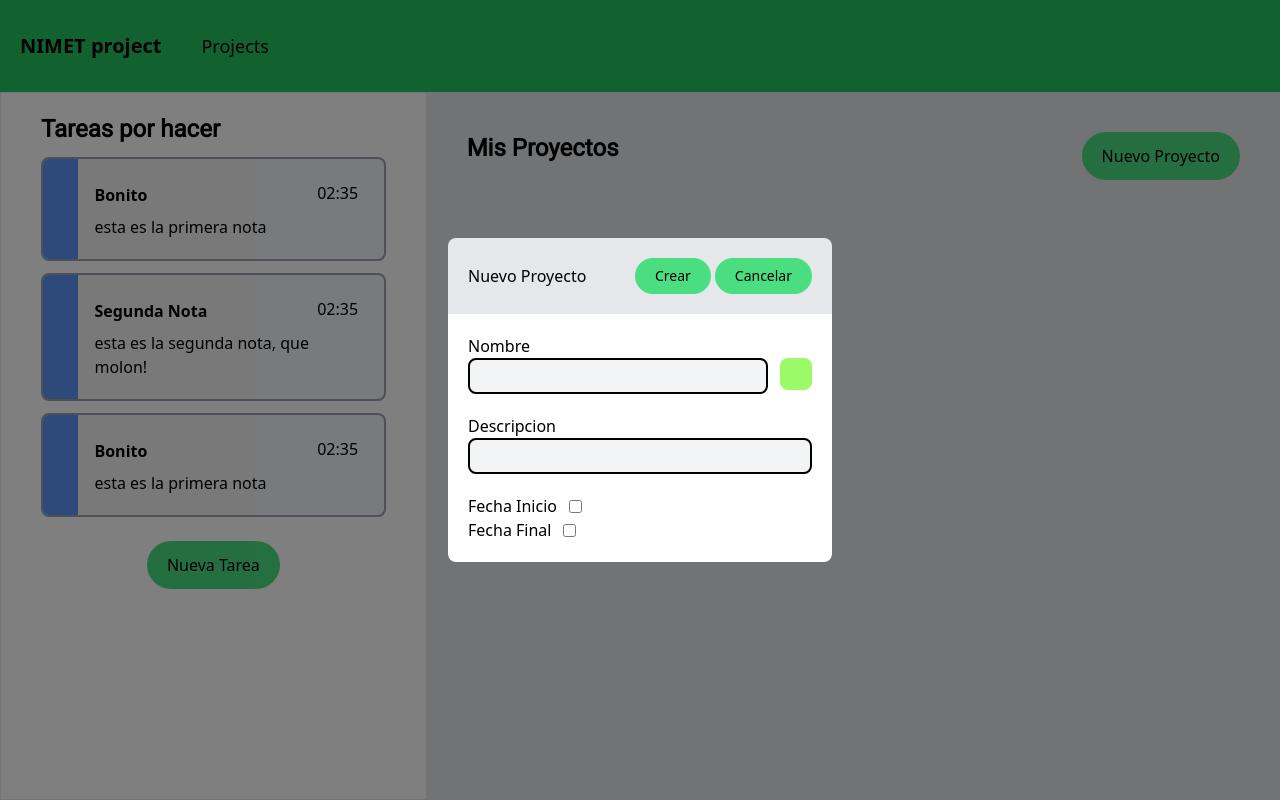
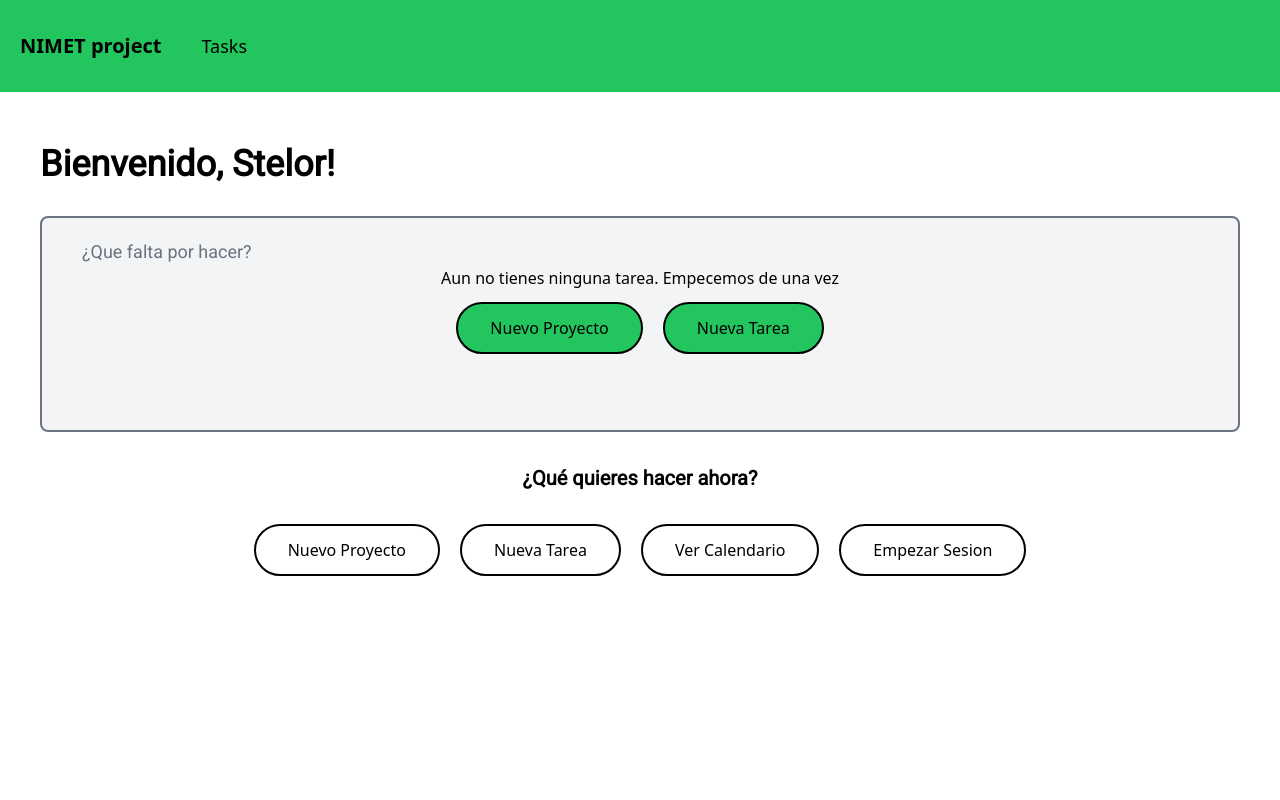
Before and after one commit to Stel0r/NIMETproject, a React (Vite) app in the folder frontend/: page /Projects in a window 1280 px wide. Built offline with nearby package versions, Linux system fonts and the light colour scheme.

Commit message:
base formulario proyectos
inicio formulario para proyectos

```diff
--- a/frontend/src/App.tsx
+++ b/frontend/src/App.tsx
@@ -13,12 +13,12 @@ function App() {
 			<div className='app h-screen overflow-auto'>
 				<div className='header'>
 					<Link to="/" className='font-bold text-xl ml-5 text-black'>NIMET project</Link>
-					<Link to="/Projects" className='text-mute ml-10 text-lg text-black'>Projects</Link>
+					<Link to="/Tasks" className='text-mute ml-10 text-lg text-black'>Tasks</Link>
 				</div>
 				<div className='window'>
 					<Routes>
 						<Route path='/' element={<HomeView />} />
-						<Route path='/Projects' element={<TasksView />}>
+						<Route path='/Tasks' element={<TasksView />}>
 							<Route path="" element={<ProjectsList />} />
 							<Route path=":projectId" element={<ProjectView />} />
 						</Route>
--- a/frontend/src/components/Modals/NewProjectModal.tsx
+++ b/frontend/src/components/Modals/NewProjectModal.tsx
@@ -1,6 +1,7 @@
 import { FormEvent, useContext, useState } from 'react'
 import ColorSelect from '../Utils/ColorSelect'
 import { AppContext } from '../../context/AppContext'
+import { Project } from '../../Models/project'
 
 interface NewProjectModalProps {
     show: (bool: boolean) => void
@@ -18,6 +19,29 @@ function NewProjectModal({ show }: NewProjectModalProps) {
 
     function handleSubmit(e: FormEvent<HTMLFormElement>) {
         e.preventDefault()
+        const formData = new FormData(e.currentTarget)
+        const name = formData.get("name")?.toString()
+        if(name === undefined || name === ""){
+            console.error("se neceista un nombre para continuar")
+        }else{
+            const newProject : Project = {
+                name,
+                tareas:[]
+            }
+            if(initDate){
+                const iDate = formData.get("initialDate")?.valueOf()
+                newProject.fechaInicio = iDate as Date
+            }
+            if(finalDate){
+                const fDate = formData.get("finalDate")?.valueOf()
+                newProject.fechaFinal = fDate as Date
+            }
+            const desc = formData.get("desc")?.toString()
+            if(desc !== undefined && desc !== ""){
+                newProject.desc = desc
+            }
+            console.log(newProject)
+        }
     }
 
     return (
--- a/frontend/src/components/ProjectsList/ProjectsList.tsx
+++ b/frontend/src/components/ProjectsList/ProjectsList.tsx
@@ -3,7 +3,7 @@ import NewProjectModal from "../Modals/NewProjectModal"
 
 function ProjectsList() {
 
-    const [showTaskCreation, setShowTaskCreation] = useState(true)
+    const [showTaskCreation, setShowTaskCreation] = useState(false)
 
 
     return (
```
